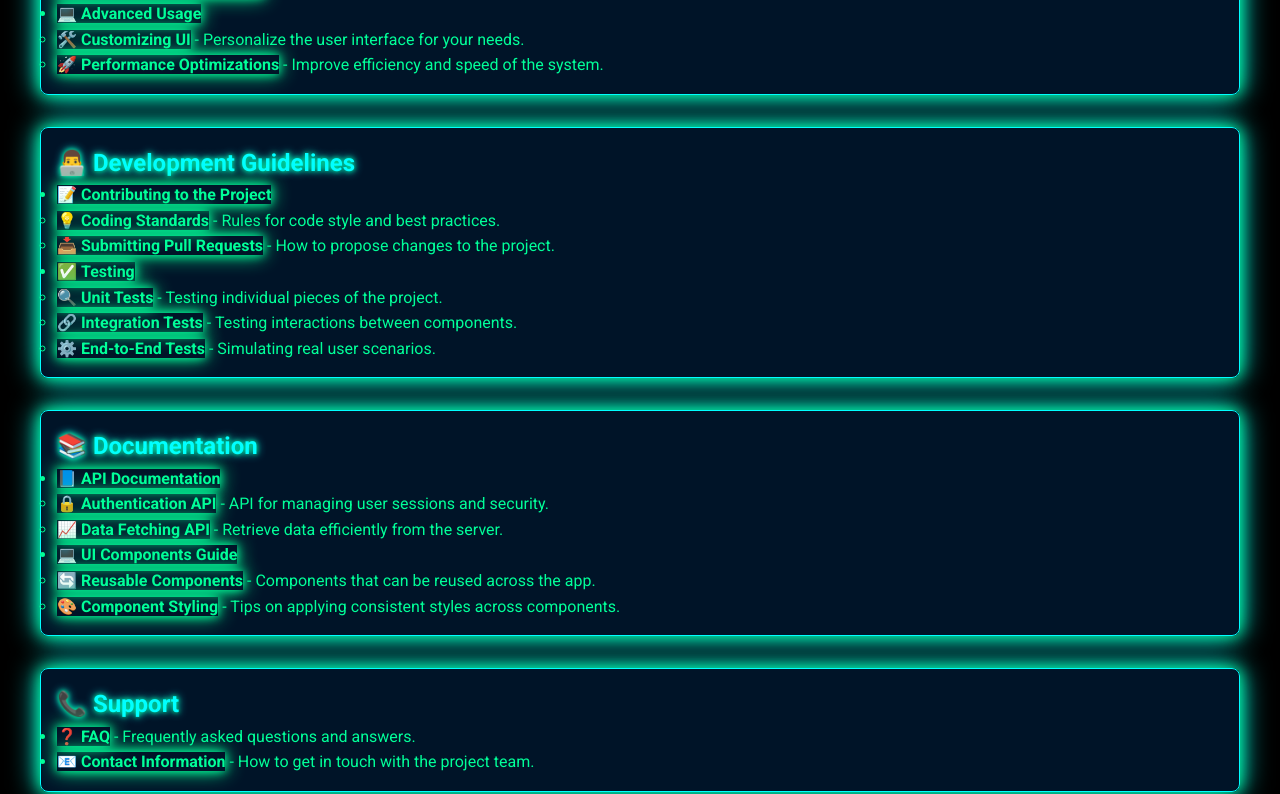
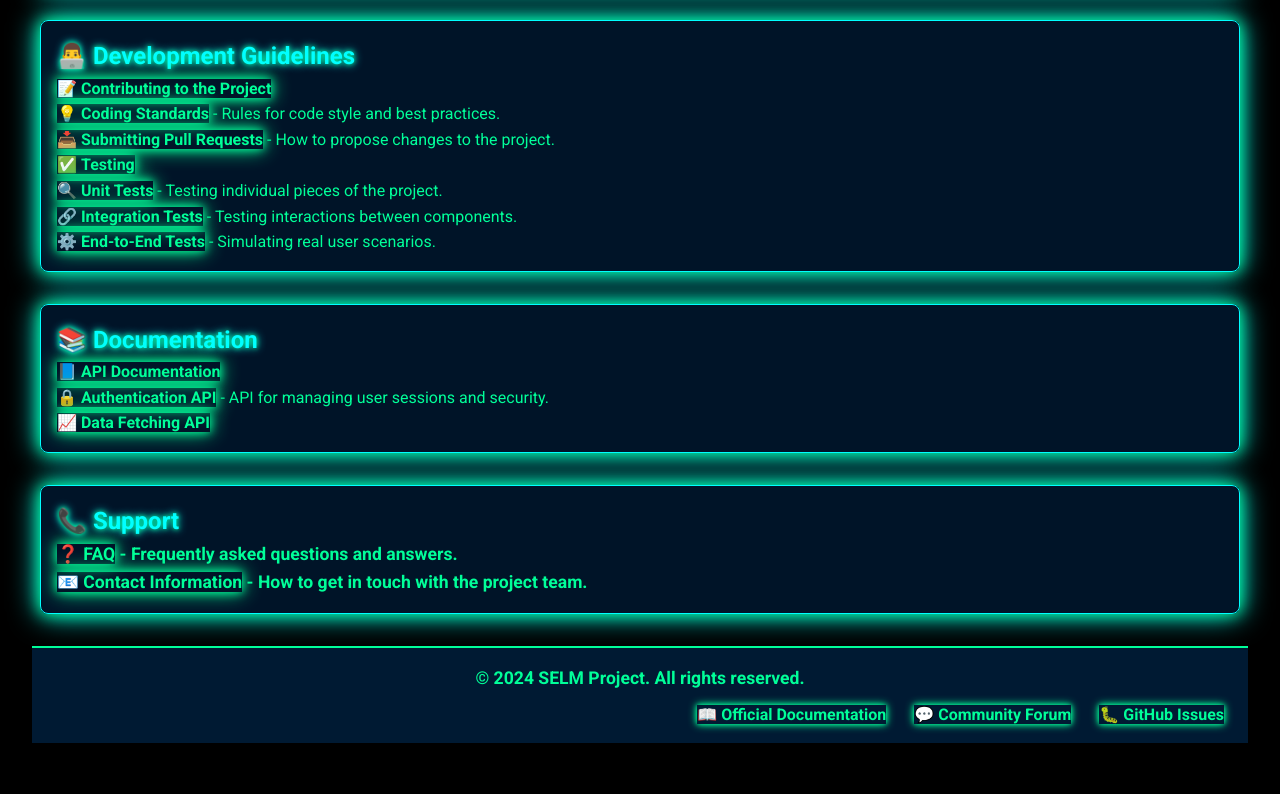
Before and after one commit to BatmanRobinJokers/selm, a plain HTML site: page index.html in a window 1280 px wide. Shown: the part 1343-2137 px from the top of the page. After the commit the page ends 2086 px from the top, so only its background shows below. Drawn offline with Linux system fonts and the light colour scheme; a script that the page names is missing.

Commit message:
Update index.html

```diff
--- a/index.html
+++ b/index.html
@@ -8,6 +8,49 @@
     <link rel="stylesheet" href="assets/css/styles.css">
     <!-- Google Font -->
     <link href="https://fonts.googleapis.com/css2?family=Roboto:wght@400;700&display=swap" rel="stylesheet">
+    <style>
+        /* Custom Styles */
+        ul {
+            list-style-type: none; /* Remove bullet points */
+            padding-left: 0;
+        }
+
+        /* Main image on the left */
+        #home {
+            display: flex;
+            justify-content: flex-start;
+            align-items: flex-start;
+        }
+
+        #home img {
+            max-width: 300px;
+            margin-right: 20px; /* Space between image and text */
+        }
+
+        /* Right align the smaller links next to the image */
+        .footer-links {
+            display: flex;
+            justify-content: flex-end;
+            margin-top: 10px;
+        }
+
+        .footer-links li {
+            margin-left: 20px;
+        }
+
+        .footer-links a {
+            color: #00ff99;
+            text-decoration: none;
+            background-color: transparent;
+            transition: color 0.3s ease, box-shadow 0.3s ease;
+            box-shadow: 0 0 10px #00ff99, 0 0 20px #00ff99;
+        }
+
+        .footer-links a:hover {
+            color: #00ffff;
+            box-shadow: 0 0 10px #00ffff, 0 0 20px #00ffff;
+        }
+    </style>
 </head>
 <body>
     <header>
@@ -26,9 +69,11 @@
 
     <main>
         <section id="home">
-            <h1>SELM (Small Efficient Language Model)</h1>
-            <p><strong>SELM</strong> - "Vi veri universum vivus vici"</p>
-            <img src="https://github.com/user-attachments/assets/5d6383bd-2a36-44ea-a1c5-6b82dc28dee1" alt="SELM Image" style="width: 100%; max-width: 300px; margin: 20px auto; display: block;">
+            <img src="https://github.com/user-attachments/assets/5d6383bd-2a36-44ea-a1c5-6b82dc28dee1" alt="SELM Image">
+            <div>
+                <h1>SELM (Small Efficient Language Model)</h1>
+                <p><strong>SELM</strong> - "Vi veri universum vivus vici"</p>
+            </div>
         </section>
 
         <section id="introduction">
@@ -120,13 +165,7 @@
                 <li><a href="https://example.com/api-docs.html">📘 <strong>API Documentation</strong></a>
                     <ul>
                         <li><a href="https://example.com/api-docs.html#authentication-api">🔒 <strong>Authentication API</strong></a> - API for managing user sessions and security.</li>
-                        <li><a href="https://example.com/api-docs.html#data-fetch-api">📈 <strong>Data Fetching API</strong></a> - Retrieve data efficiently from the server.</li>
-                    </ul>
-                </li>
-                <li><a href="https://example.com/ui-components.html">💻 <strong>UI Components Guide</strong></a>
-                    <ul>
-                        <li><a href="https://example.com/ui-components.html#reusable-components">🔄 <strong>Reusable Components</strong></a> - Components that can be reused across the app.</li>
-                        <li><a href="https://example.com/ui-components.html#styling">🎨 <strong>Component Styling</strong></a> - Tips on applying consistent styles across components.</li>
+                        <li><a href="https://example.com/api-docs.html#data-fetch-api">📈 <strong>Data Fetching API</
                     </ul>
                 </li>
             </ul>
@@ -134,16 +173,14 @@
 
         <section id="support">
             <h2>📞 Support</h2>
-            <ul>
-                <li><a href="#faq">❓ <strong>FAQ</strong></a> - Frequently asked questions and answers.</li>
-                <li><a href="#contact-information">📧 <strong>Contact Information</strong></a> - How to get in touch with the project team.</li>
-            </ul>
+            <p><a href="#faq">❓ <strong>FAQ</strong></a> - Frequently asked questions and answers.</p>
+            <p><a href="#contact-information">📧 <strong>Contact Information</strong></a> - How to get in touch with the project team.</p>
         </section>
     </main>
 
     <footer>
         <p>&copy; 2024 SELM Project. All rights reserved.</p>
-        <ul class="footer-links">
+        <ul class="footer-links" style="text-align: right; list-style-type: none;">
             <li><a href="https://usernamesare4slaves.github.io/">📖 Official Documentation</a></li>
             <li><a href="https://forum.example.com">💬 Community Forum</a></li>
             <li><a href="https://github.com/UsernamesAre4Slaves/Repo/issues">🐛 GitHub Issues</a></li>
```
